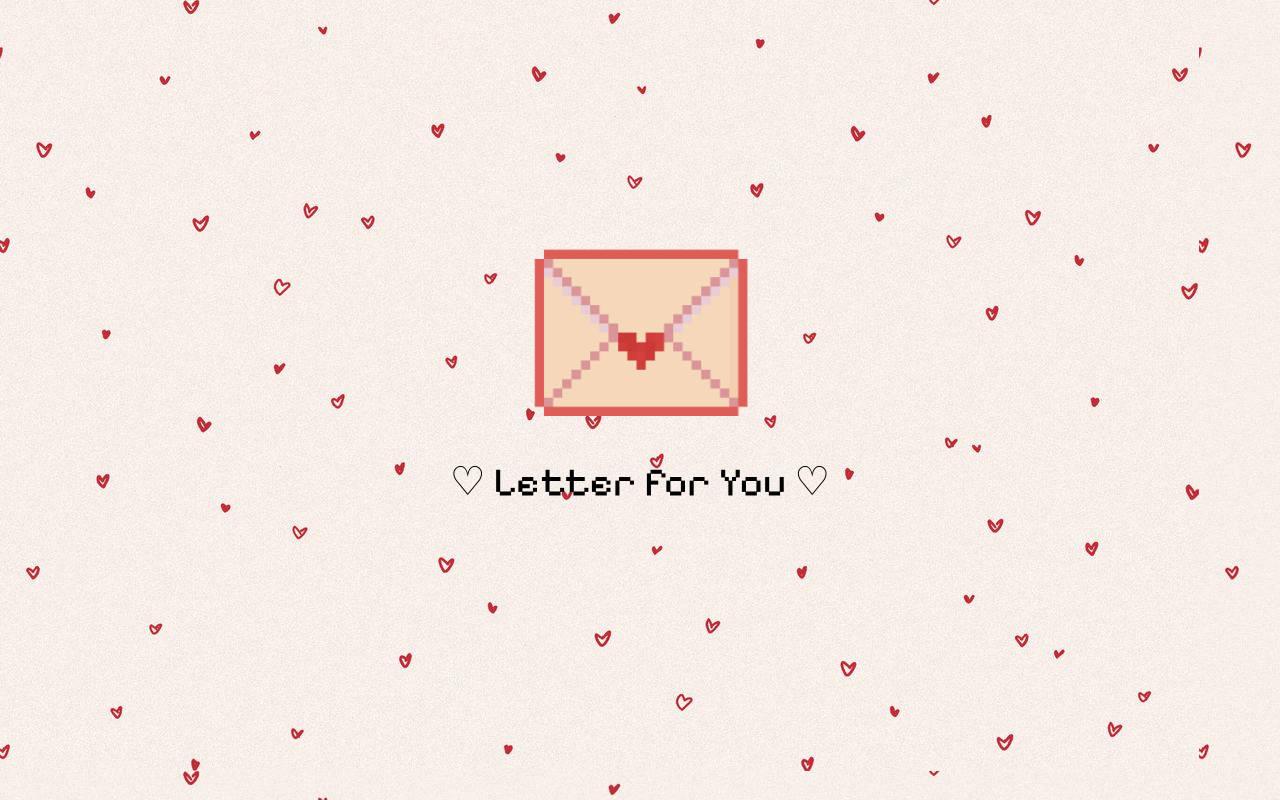
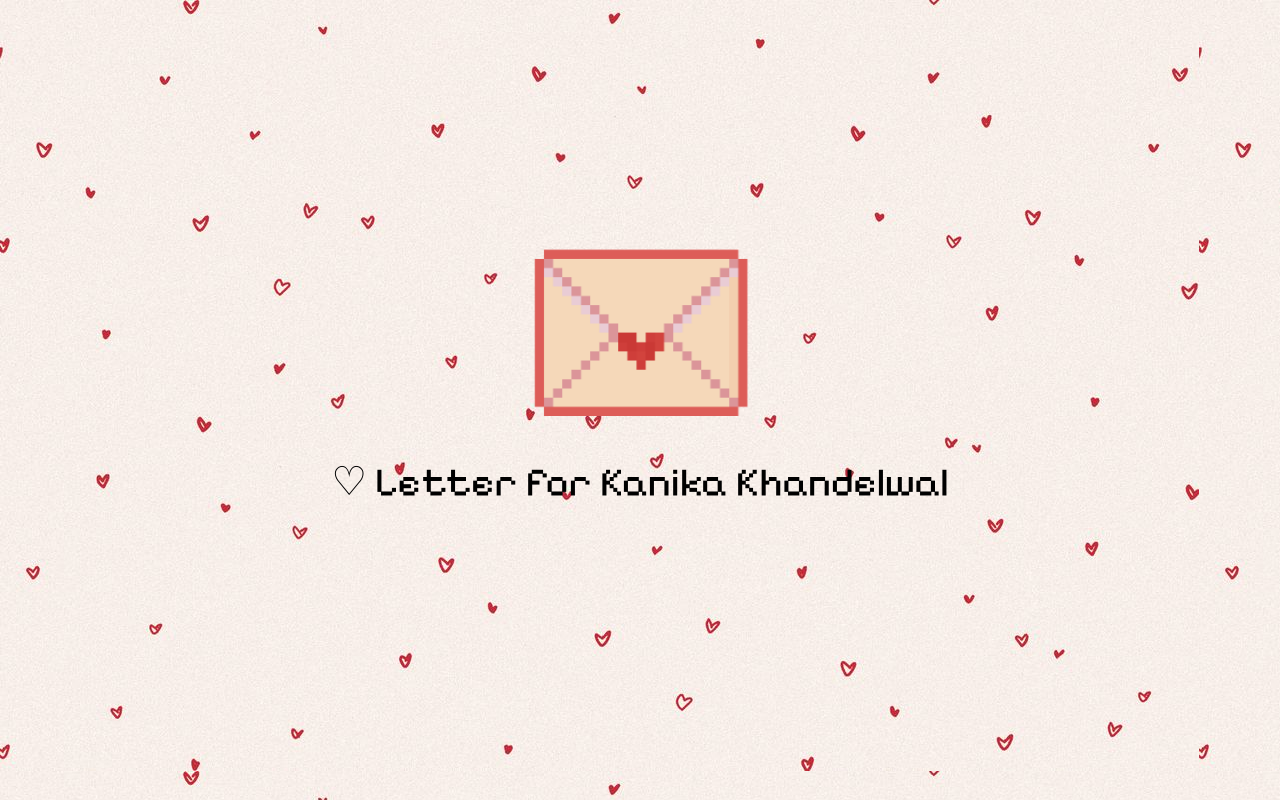
Before and after one commit to tushar1997/v-message, a plain HTML site: page index.html in a window 1280 px wide. Drawn offline with Linux system fonts and the light colour scheme; a web font is replaced by a local one.

Commit message:
Update letter recipient name

```diff
--- a/index.html
+++ b/index.html
@@ -18,7 +18,7 @@
     <!-- Envelope Screen -->
     <div id="envelope-container">
       <img src="envelope.png" alt="Envelope" id="envelope" />
-      <p>♡ Letter for You ♡</p>
+      <p>♡ Letter for Kanika Khandelwal</p>
     </div>
 
     <!-- Letter Screen -->
```
